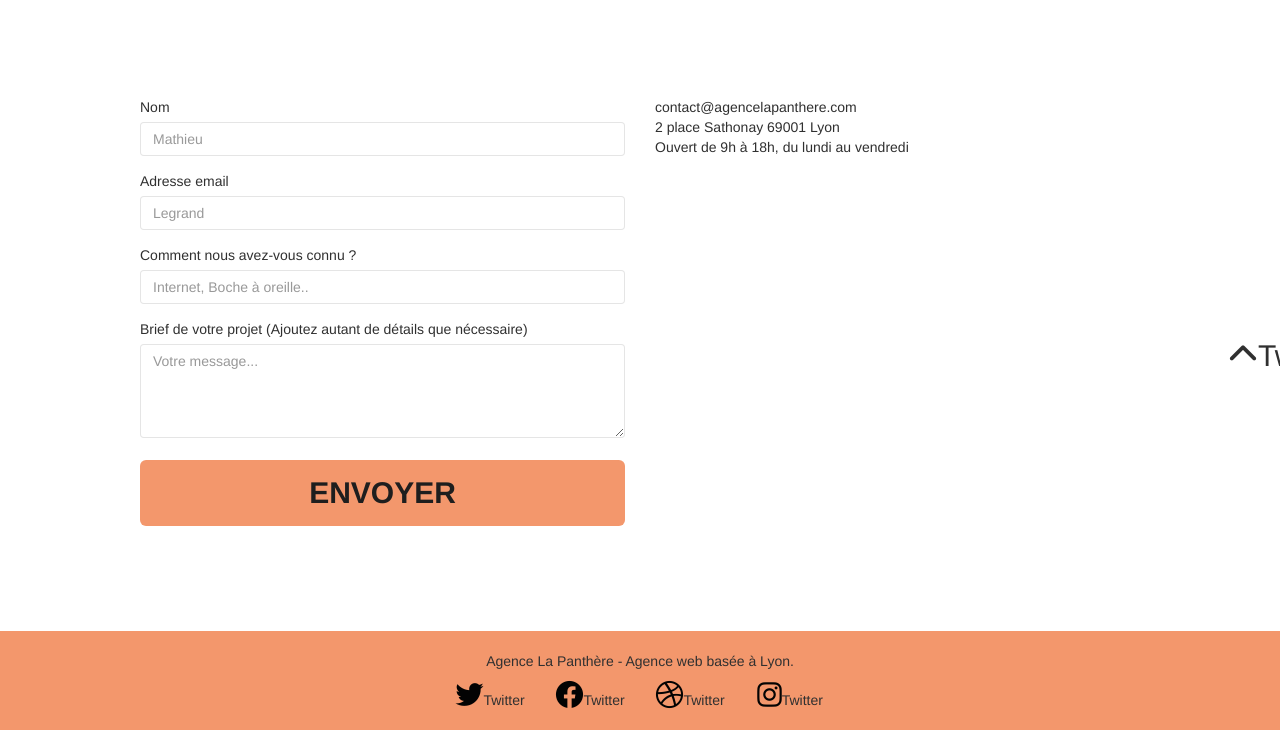
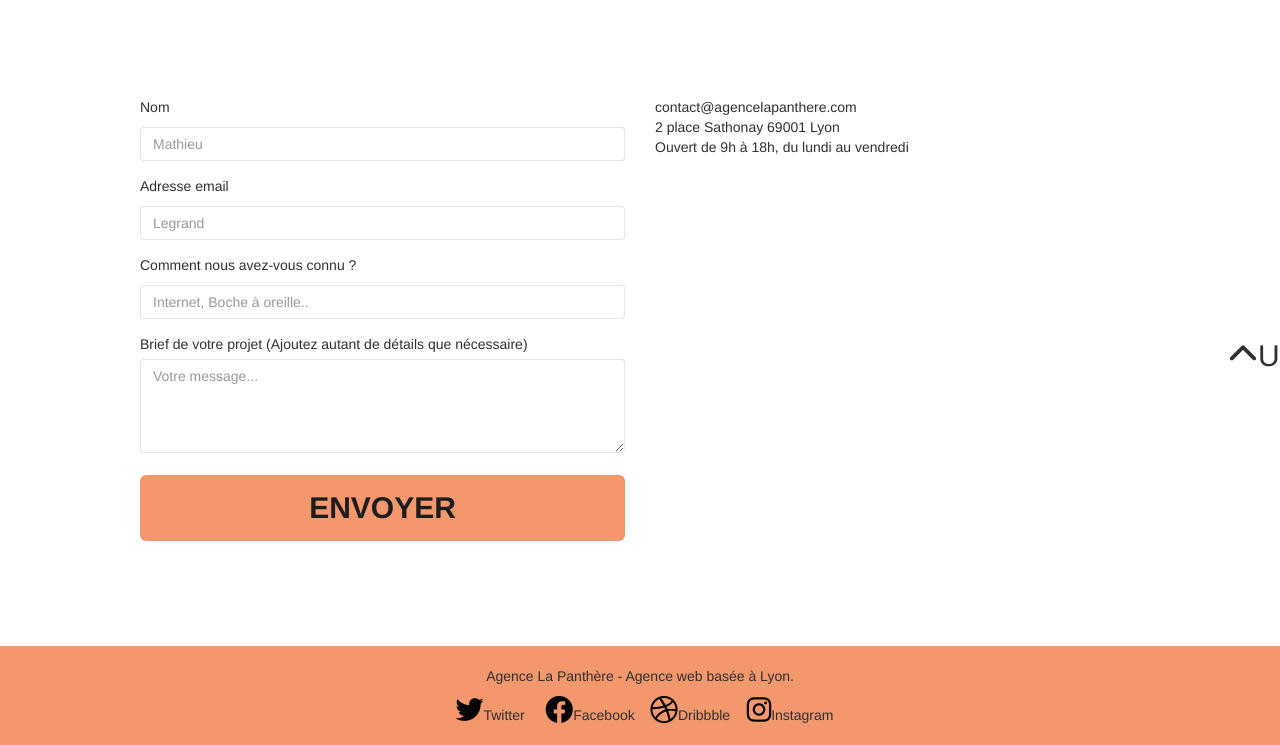
Before and after one commit to gabrielprl/Panthere, a plain HTML site: page page2.html in a window 1280 px wide. Shown: the part 407-1152 px from the top of the page. Drawn offline with nearby package versions, Linux system fonts and the light colour scheme; files that its build step writes are made by us from their sources; a script that the page names is missing.

```diff
--- a/page2.html
+++ b/page2.html
@@ -121,7 +121,7 @@
 <!-- bloc-7 END -->
 
 <!-- ScrollToTop Button -->
-<a href="#up" class="bloc-button btn scrollToTop" onclick="scrollToTarget('1')"><i class="fa-solid fa-chevron-up"></i>Twitter</a>
+<a href="#up" class="bloc-button btn scrollToTop" onclick="scrollToTarget('1')"><i class="fa-solid fa-chevron-up"></i>UP</a>
 <!-- ScrollToTop Button END-->
 
 
@@ -141,17 +141,17 @@
 					</div>
 					<div class="col-sm-3">
 						<div class="text-center">
-							<a class="social" href="index.html"><i class="fa-brands fa-facebook fa-custom"></i>Twitter</a>
+							<a class="social" href="index.html"><i class="fa-brands fa-facebook fa-custom"></i>Facebook</a>
 						</div>
 					</div>
 					<div class="col-sm-3">
 						<div class="text-center">
-							<a class="social" href="index.html"><i class="fa-brands fa-dribbble fa-custom"></i>Twitter</a>
+							<a class="social" href="index.html"><i class="fa-brands fa-dribbble fa-custom"></i>Dribbble</a>
 						</div>
 					</div>
 					<div class="col-sm-3">
 						<div class="text-center">
-							<a class="social" href="index.html"><i class="fa-brands fa-instagram fa-custom"></i>Twitter</a>
+							<a class="social" href="index.html"><i class="fa-brands fa-instagram fa-custom"></i>Instagram</a>
 						</div>
 					</div>
 				</div>
--- a/style.css
+++ b/style.css
@@ -1061,3 +1061,13 @@ ul.nav li a{
     display: flex;
     justify-content: left;
 }
+
+label{
+    display: flex;
+    flex-direction: column;
+}
+
+input{
+    padding: 8px;
+    margin: 10px 0;
+}
```
Also changed, not shown: index.html (+12 -12 lines), Amélioration des performances/apres1.png (added), Amélioration des performances/apres2.png (added), Amélioration des performances/avant1.png (added), Amélioration des performances/avant2.png (added).
